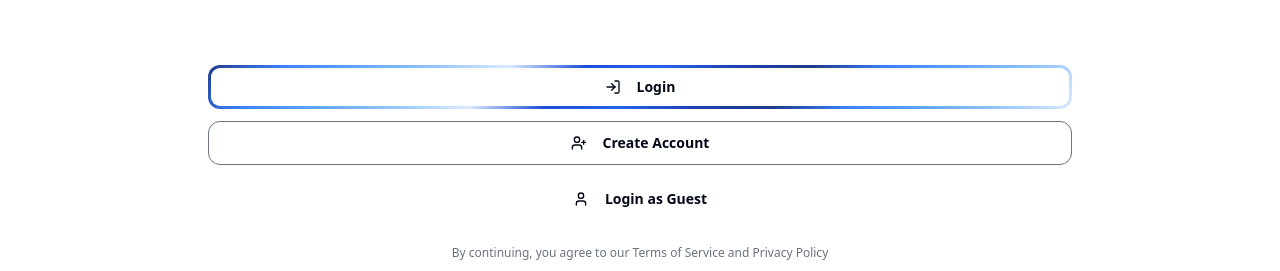
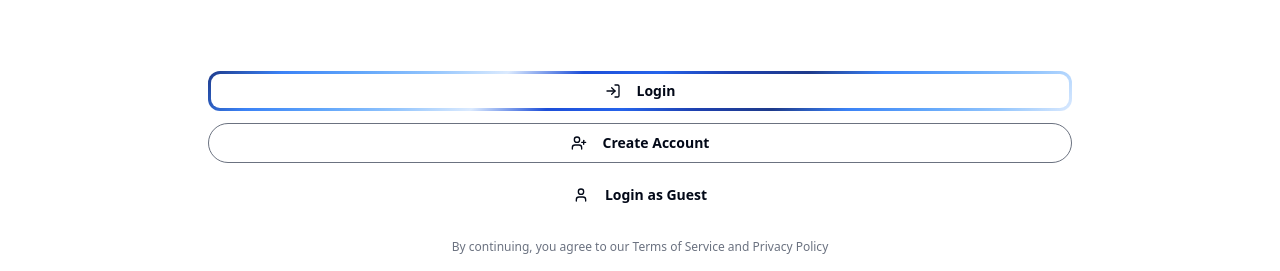
Before and after one commit to Harryr66/SOMA, a Next.js app: page / in a window 1280 px wide. Shown: the part 453-724 px from the top of the page. Built offline with nearby package versions, Linux system fonts and the light colour scheme; no server answers; the database is empty; a web font is replaced by a local one.

Commit message:
Make homepage buttons smaller and pill-shaped

```diff
--- a/src/app/page.tsx
+++ b/src/app/page.tsx
@@ -132,8 +132,8 @@ export default function RootPage() {
               <div className="space-y-3 pt-4">
                 <Button
                   variant="gradient"
-                  className="w-full"
-                  size="lg"
+                  className="w-full rounded-full"
+                  size="default"
                   asChild
                 >
                   <Link href="/login">
@@ -144,8 +144,8 @@ export default function RootPage() {
 
                 <Button
                   variant="outline"
-                  className="w-full"
-                  size="lg"
+                  className="w-full rounded-full"
+                  size="default"
                   asChild
                 >
                   <Link href="/login?tab=signup">
@@ -156,8 +156,8 @@ export default function RootPage() {
 
                 <Button
                   variant="ghost"
-                  className="w-full"
-                  size="lg"
+                  className="w-full rounded-full"
+                  size="default"
                   onClick={handleGuestLogin}
                   disabled={isGuestLoading}
                 >
```
